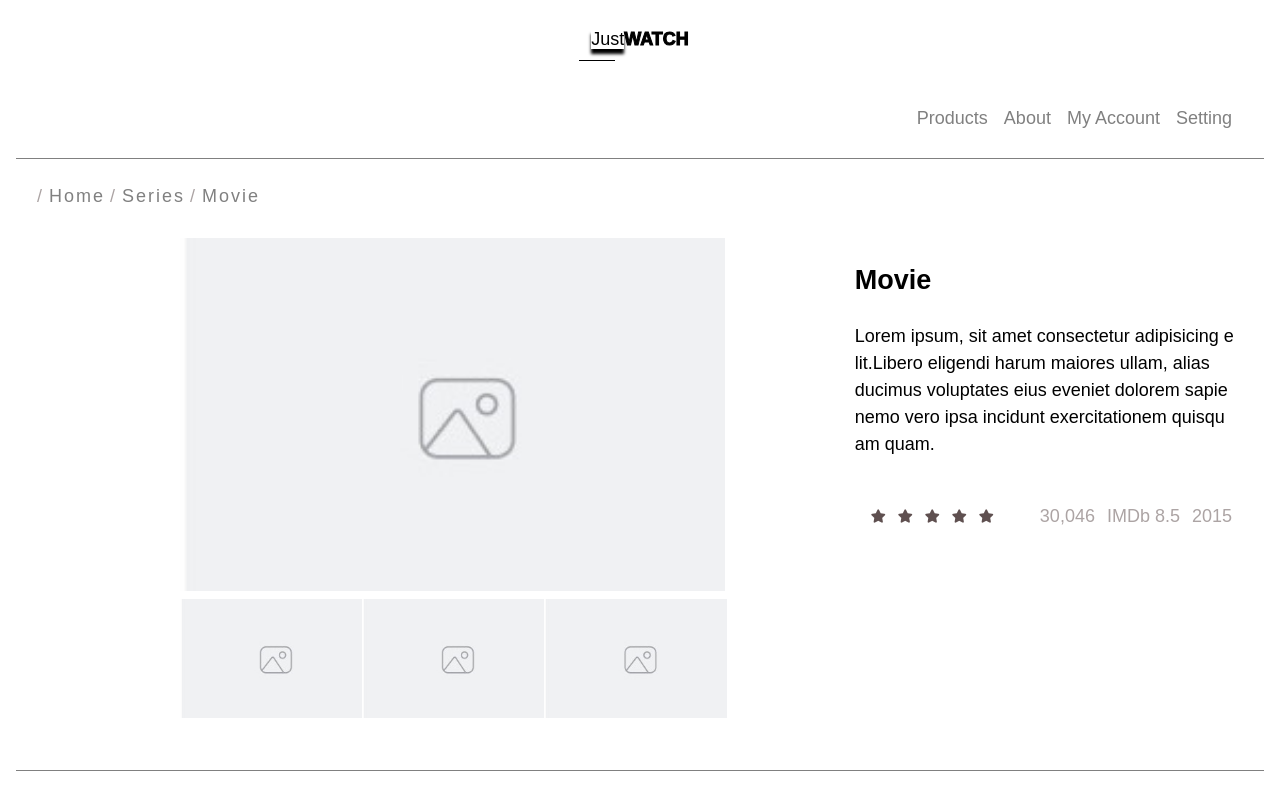
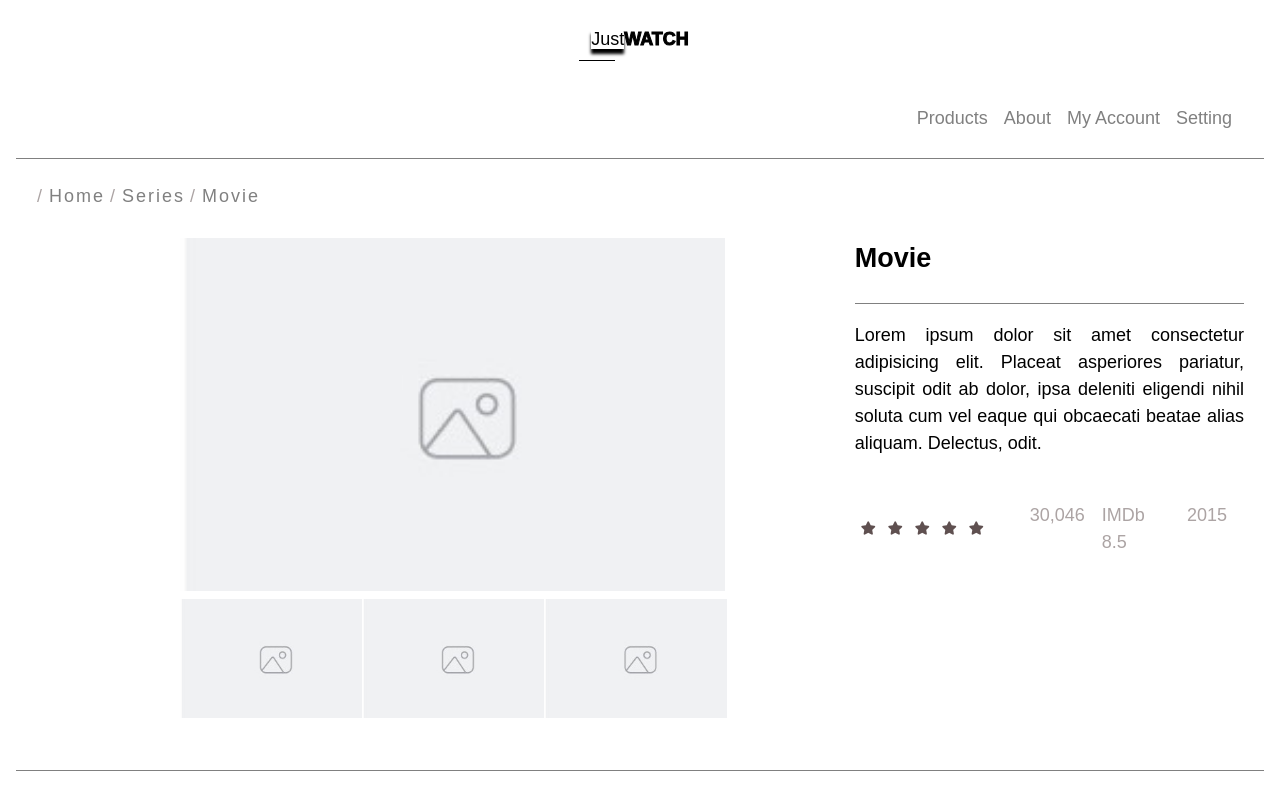
Before and after one commit to david-mrios/gallery, a plain HTML site: page index.html in a window 1280 px wide. Drawn offline with Linux system fonts and the light colour scheme.

Commit message:
refactor: improve the structure of the product display

```diff
--- a/css/style.css
+++ b/css/style.css
@@ -134,7 +134,7 @@ a {
   list-style: none;
   li {
     font-size: 18px;
-    margin: 0 12px 0 0;
+    margin: 0 17px 0 0;
   }
 }
 
@@ -219,3 +219,13 @@ img {
   box-shadow: 0 4px 8px 0 rgba(0, 0, 0, 0.2), 0 6px 20px 0 rgba(0, 0, 0, 0.19);
   cursor: pointer;
 }
+
+h2 {
+  padding: 0;
+  margin:  0;
+}
+
+
+#lorem {
+  text-align: justify;
+}
--- a/index.html
+++ b/index.html
@@ -85,13 +85,14 @@
 
             <div class="column-text">
               <div class="columns-5">
-                <h2>Movie</h2>
-                <p>
-                  Lorem ipsum, sit amet consectetur adipisicing e <br />
-                  lit.Libero eligendi harum maiores ullam, alias <br />
-                  ducimus voluptates eius eveniet dolorem sapie <br />
-                  nemo vero ipsa incidunt exercitationem quisqu <br />
-                  am quam.
+                <div class="grid product">
+                  <h2>Movie</h2>
+                </div>
+                <p id="lorem">
+                  Lorem ipsum dolor sit amet consectetur adipisicing elit.
+                  Placeat asperiores pariatur, suscipit odit ab dolor, ipsa
+                  deleniti eligendi nihil soluta cum vel eaque qui obcaecati
+                  beatae alias aliquam. Delectus, odit.
                 </p>
               </div>
 
```
